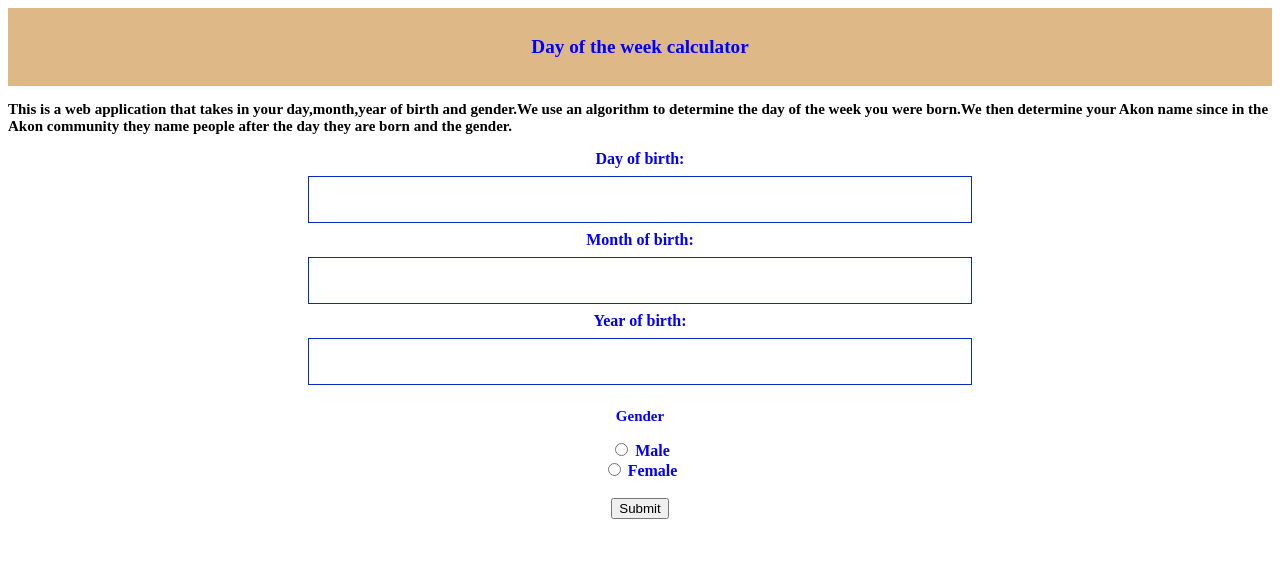
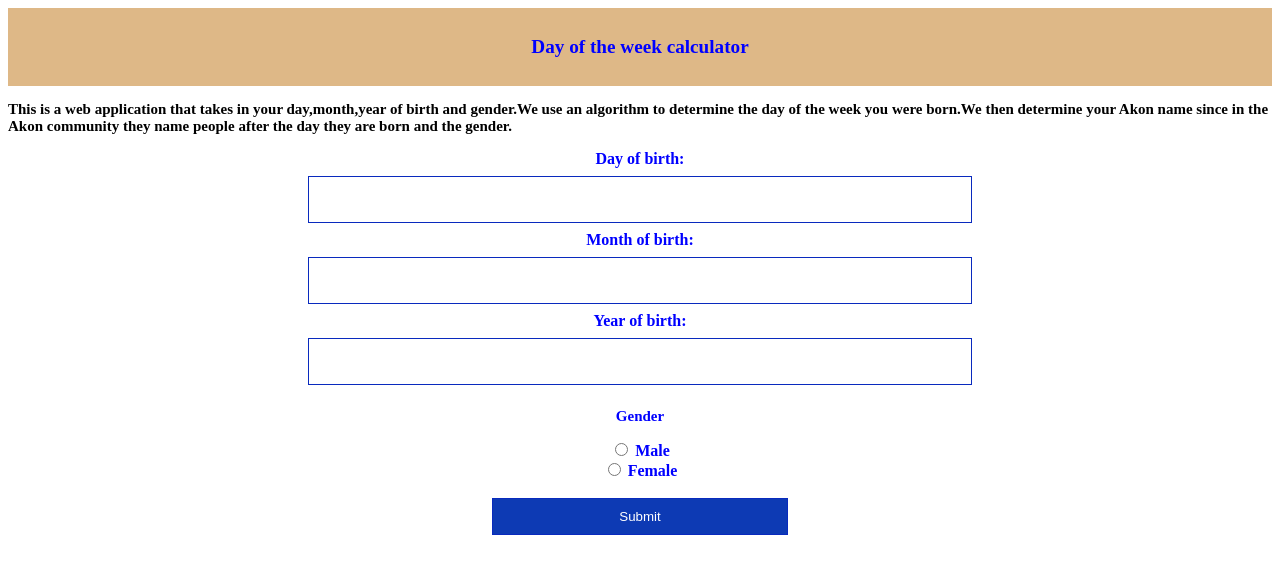
Before and after one commit to Ephraim19/Day-Calculator, a plain HTML site: page index.html in a window 1280 px wide. Drawn offline with Linux system fonts and the light colour scheme.

Commit message:
Added button styles

```diff
--- a/css/index.css
+++ b/css/index.css
@@ -21,9 +21,21 @@ form {
   font-weight: 900;
 }
 
-input[type=integer], select {
+input[type="integer"],
+select {
   width: 50%;
   padding: 15px;
   margin: 8px;
   border: 1px solid rgb(9, 42, 190);
 }
+
+input[type="button"] {
+  background-color: #0d3ab4;
+  padding-left: 10%;
+  padding-right: 10%;
+  padding-top: 10px;
+  padding-bottom: 10px;
+  color: white;
+  border: 1px solid rgb(9, 42, 190);
+
+}
```
Lines whose indentation alone changed are shown as unchanged.
